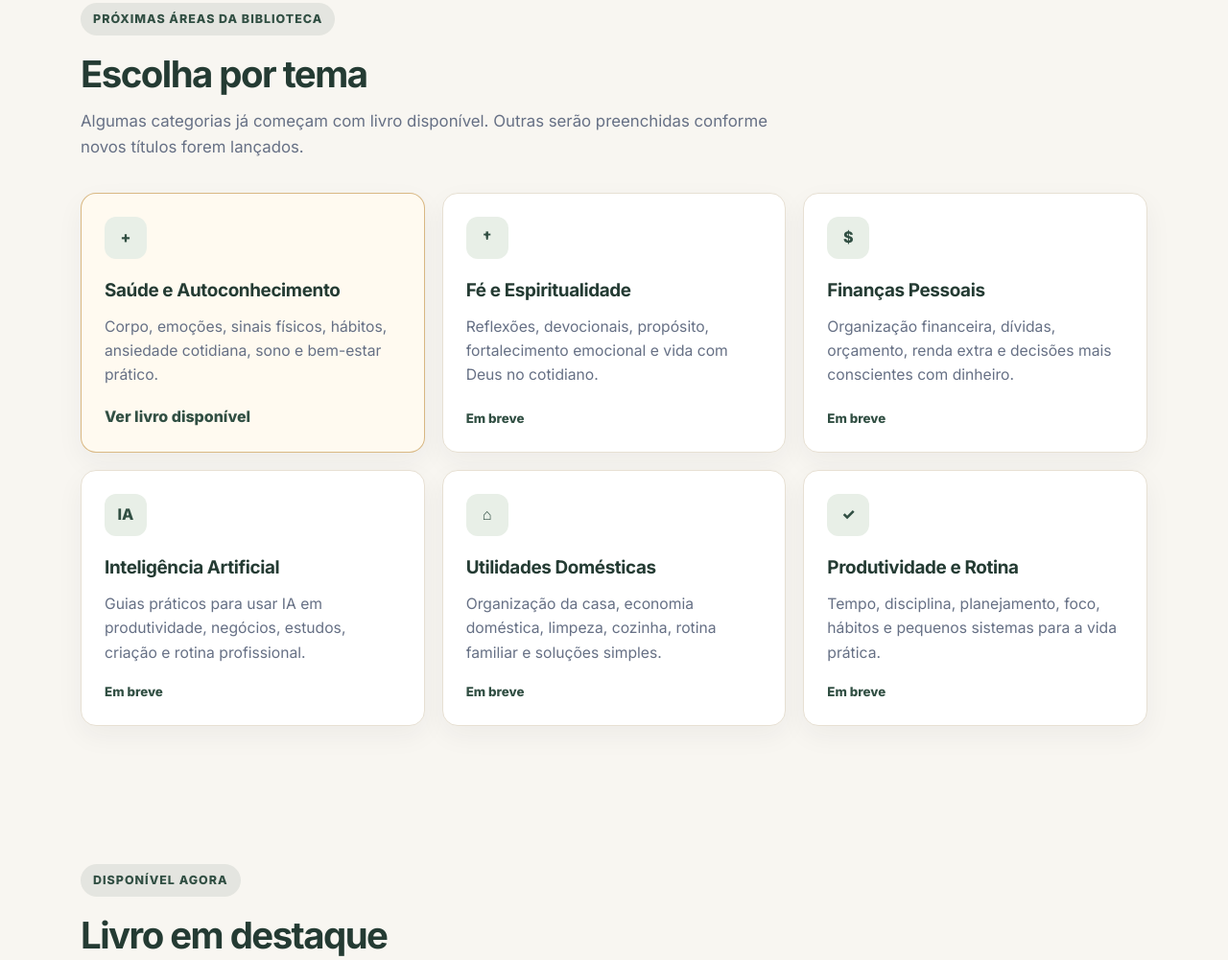
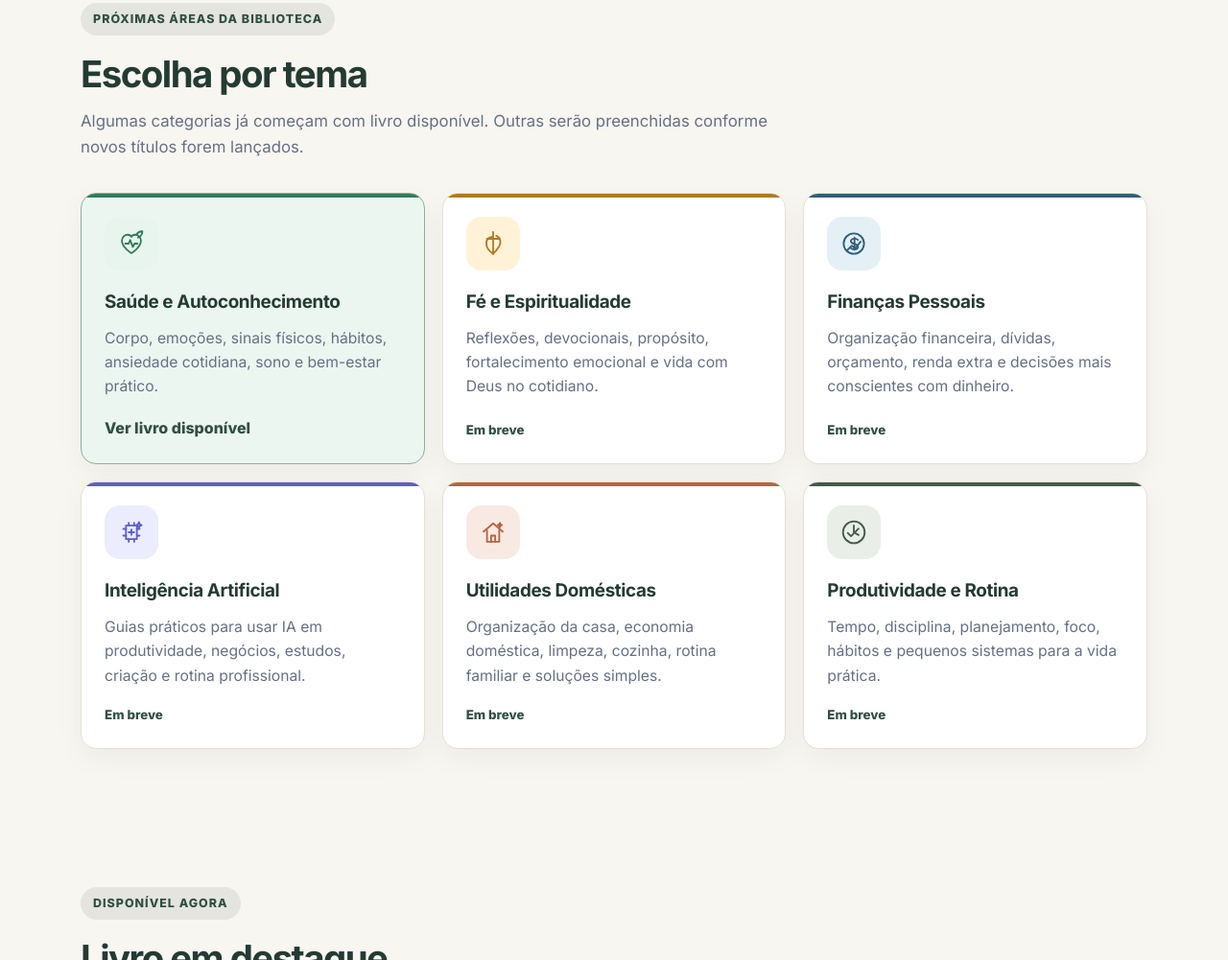
Before and after one commit to arjcss/biblioteca-vital, a plain HTML site: page index.html in a window 1280 px wide. Shown: the part 1294-2295 px from the top of the page at 96% size. Drawn offline with Linux system fonts and the light colour scheme.

Commit message:
Adicionar identidades visuais das categorias

```diff
--- a/index.html
+++ b/index.html
@@ -63,43 +63,84 @@
                 </div>
 
                 <div class="category-grid">
-                    <article class="category-card active">
-                        <span class="category-icon">+</span>
+                    <article class="category-card active category-health">
+                        <span class="category-icon" aria-hidden="true">
+                            <svg viewBox="0 0 48 48" role="img">
+                                <path d="M24 38s-14-8.4-14-18.2C10 14.7 13.8 11 18.4 11c2.7 0 4.8 1.2 5.6 3.1C24.8 12.2 26.9 11 29.6 11 34.2 11 38 14.7 38 19.8 38 29.6 24 38 24 38Z"/>
+                                <path d="M15 24h5l2.2-5.2L26 29l2.5-5H33"/>
+                                <path d="M31 11c3.8-5.6 9-5 9-5s.3 6.7-6.2 9.1"/>
+                            </svg>
+                        </span>
                         <h3>Saúde e Autoconhecimento</h3>
                         <p>Corpo, emoções, sinais físicos, hábitos, ansiedade cotidiana, sono e bem-estar prático.</p>
                         <a href="#quando-o-corpo-grita">Ver livro disponível</a>
                     </article>
 
-                    <article class="category-card">
-                        <span class="category-icon">†</span>
+                    <article class="category-card category-faith">
+                        <span class="category-icon" aria-hidden="true">
+                            <svg viewBox="0 0 48 48" role="img">
+                                <path d="M24 7v32"/>
+                                <path d="M15 17h18"/>
+                                <path d="M24 39c-6-4.1-10-9.4-10-15.4 0-4.7 3.2-8.4 7.6-9.4"/>
+                                <path d="M28.6 12.6c3.6 1.4 6.1 4.8 6.1 9 0 5.4-3.7 10.6-10.7 17.4"/>
+                            </svg>
+                        </span>
                         <h3>Fé e Espiritualidade</h3>
                         <p>Reflexões, devocionais, propósito, fortalecimento emocional e vida com Deus no cotidiano.</p>
                         <small>Em breve</small>
                     </article>
 
-                    <article class="category-card">
-                        <span class="category-icon">$</span>
+                    <article class="category-card category-finance">
+                        <span class="category-icon" aria-hidden="true">
+                            <svg viewBox="0 0 48 48" role="img">
+                                <path d="M24 39c8.3 0 15-6.7 15-15S32.3 9 24 9 9 15.7 9 24s6.7 15 15 15Z"/>
+                                <path d="M25 15v18"/>
+                                <path d="M30 18.5c-1.7-1.7-7.8-2.7-9.8.2-2.2 3.2 2.1 5.2 5.1 5.9 3.1.8 6.2 2.8 4.4 6-1.7 3-8.2 2.1-10.4-.2"/>
+                                <path d="M14 34l7-7 5 4 8-10"/>
+                            </svg>
+                        </span>
                         <h3>Finanças Pessoais</h3>
                         <p>Organização financeira, dívidas, orçamento, renda extra e decisões mais conscientes com dinheiro.</p>
                         <small>Em breve</small>
                     </article>
 
-                    <article class="category-card">
-                        <span class="category-icon">IA</span>
+                    <article class="category-card category-ai">
+                        <span class="category-icon" aria-hidden="true">
+                            <svg viewBox="0 0 48 48" role="img">
+                                <path d="M16 14h16v20H16z"/>
+                                <path d="M20 10v4M28 10v4M20 34v4M28 34v4M12 19h4M12 29h4M32 19h4M32 29h4"/>
+                                <path d="M20 24h8"/>
+                                <path d="M24 20v8"/>
+                                <path d="M35 9l1.2 3.2L39 13.5l-2.8 1.3L35 18l-1.2-3.2-2.8-1.3 2.8-1.3L35 9Z"/>
+                            </svg>
+                        </span>
                         <h3>Inteligência Artificial</h3>
                         <p>Guias práticos para usar IA em produtividade, negócios, estudos, criação e rotina profissional.</p>
                         <small>Em breve</small>
                     </article>
 
-                    <article class="category-card">
-                        <span class="category-icon">⌂</span>
+                    <article class="category-card category-home">
+                        <span class="category-icon" aria-hidden="true">
+                            <svg viewBox="0 0 48 48" role="img">
+                                <path d="M10 23 24 11l14 12"/>
+                                <path d="M15 21v17h18V21"/>
+                                <path d="M21 38v-9h6v9"/>
+                                <path d="M34 10l.9 2.4L37 13.3l-2.1 1-1 2.4-1-2.4-2.1-1 2.1-.9L34 10Z"/>
+                            </svg>
+                        </span>
                         <h3>Utilidades Domésticas</h3>
                         <p>Organização da casa, economia doméstica, limpeza, cozinha, rotina familiar e soluções simples.</p>
                         <small>Em breve</small>
                     </article>
 
-                    <article class="category-card">
-                        <span class="category-icon">✓</span>
+                    <article class="category-card category-routine">
+                        <span class="category-icon" aria-hidden="true">
+                            <svg viewBox="0 0 48 48" role="img">
+                                <path d="M24 40c8.8 0 16-7.2 16-16S32.8 8 24 8 8 15.2 8 24s7.2 16 16 16Z"/>
+                                <path d="M24 14v10l7 4"/>
+                                <path d="M15 25l4.8 4.8L31 18.5"/>
+                            </svg>
+                        </span>
                         <h3>Produtividade e Rotina</h3>
                         <p>Tempo, disciplina, planejamento, foco, hábitos e pequenos sistemas para a vida prática.</p>
                         <small>Em breve</small>
--- a/styles.css
+++ b/styles.css
@@ -263,24 +263,73 @@ a {
     display: flex;
     flex-direction: column;
     box-shadow: 0 10px 28px rgba(31, 41, 51, 0.05);
+    position: relative;
+    overflow: hidden;
+}
+
+.category-card::before {
+    content: "";
+    position: absolute;
+    inset: 0 0 auto 0;
+    height: 4px;
+    background: var(--cat-color, var(--primary));
 }
 
 .category-card.active {
-    border-color: rgba(197, 150, 74, 0.65);
-    background: #fffaf0;
+    border-color: color-mix(in srgb, var(--cat-color, var(--gold)) 48%, var(--line));
+    background: color-mix(in srgb, var(--cat-soft, #fffaf0) 82%, #ffffff);
 }
 
 .category-icon {
-    width: 44px;
-    height: 44px;
-    border-radius: 12px;
+    width: 56px;
+    height: 56px;
+    border-radius: 16px;
     display: inline-flex;
     align-items: center;
     justify-content: center;
-    background: var(--sage);
-    color: var(--primary);
-    font-weight: 800;
+    background: var(--cat-soft, var(--sage));
+    color: var(--cat-color, var(--primary));
     margin-bottom: 18px;
+}
+
+.category-icon svg {
+    width: 34px;
+    height: 34px;
+    fill: none;
+    stroke: currentColor;
+    stroke-width: 2.6;
+    stroke-linecap: round;
+    stroke-linejoin: round;
+}
+
+.category-health {
+    --cat-color: #2f7d5c;
+    --cat-soft: #e8f4ee;
+}
+
+.category-faith {
+    --cat-color: #b27a24;
+    --cat-soft: #fff2d7;
+}
+
+.category-finance {
+    --cat-color: #2f5f79;
+    --cat-soft: #e4f0f6;
+}
+
+.category-ai {
+    --cat-color: #5b5fc7;
+    --cat-soft: #ececff;
+}
+
+.category-home {
+    --cat-color: #b56545;
+    --cat-soft: #f8e9e2;
+}
+
+.category-routine {
+    --cat-color: #435a4a;
+    --cat-soft: #e9eee9;
 }
 
 .category-card h3 {
```
